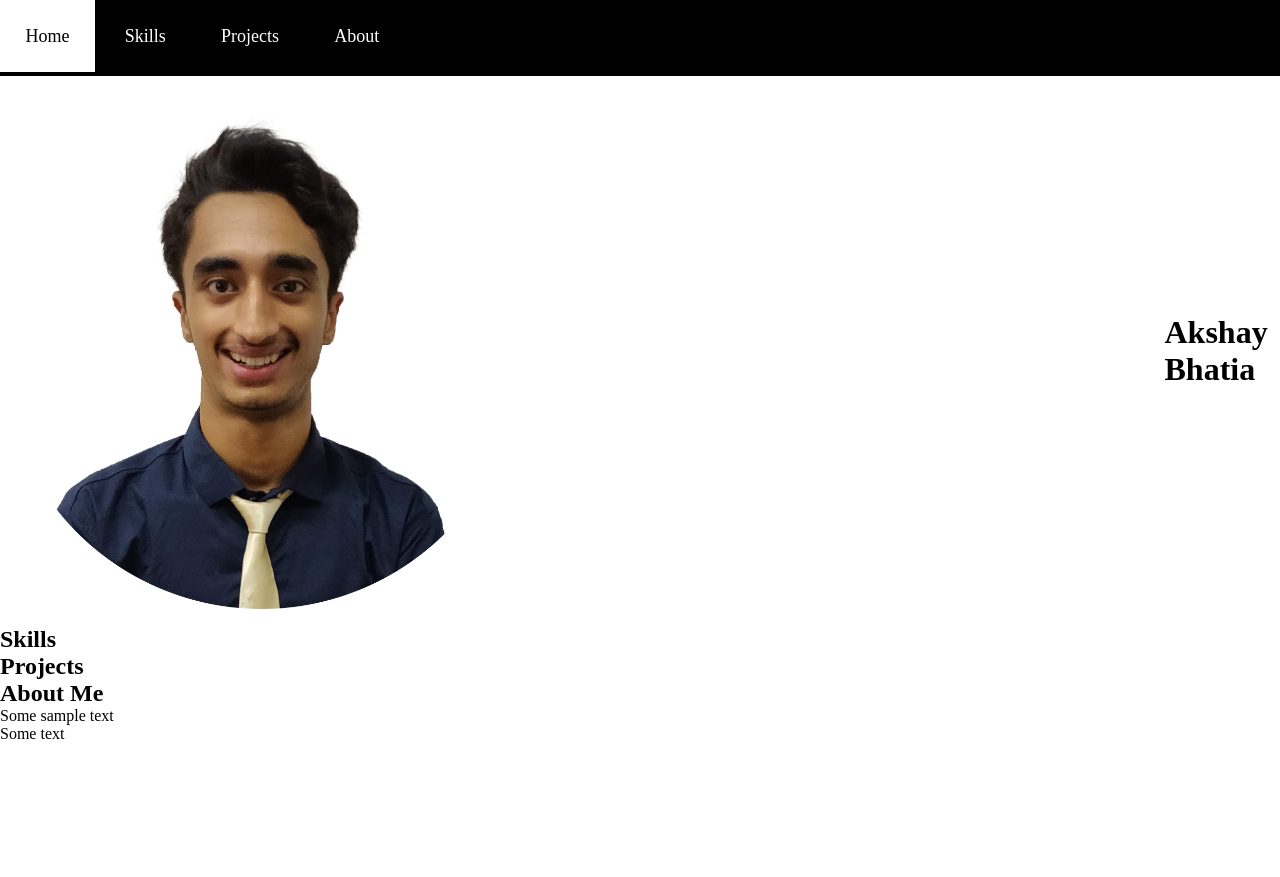
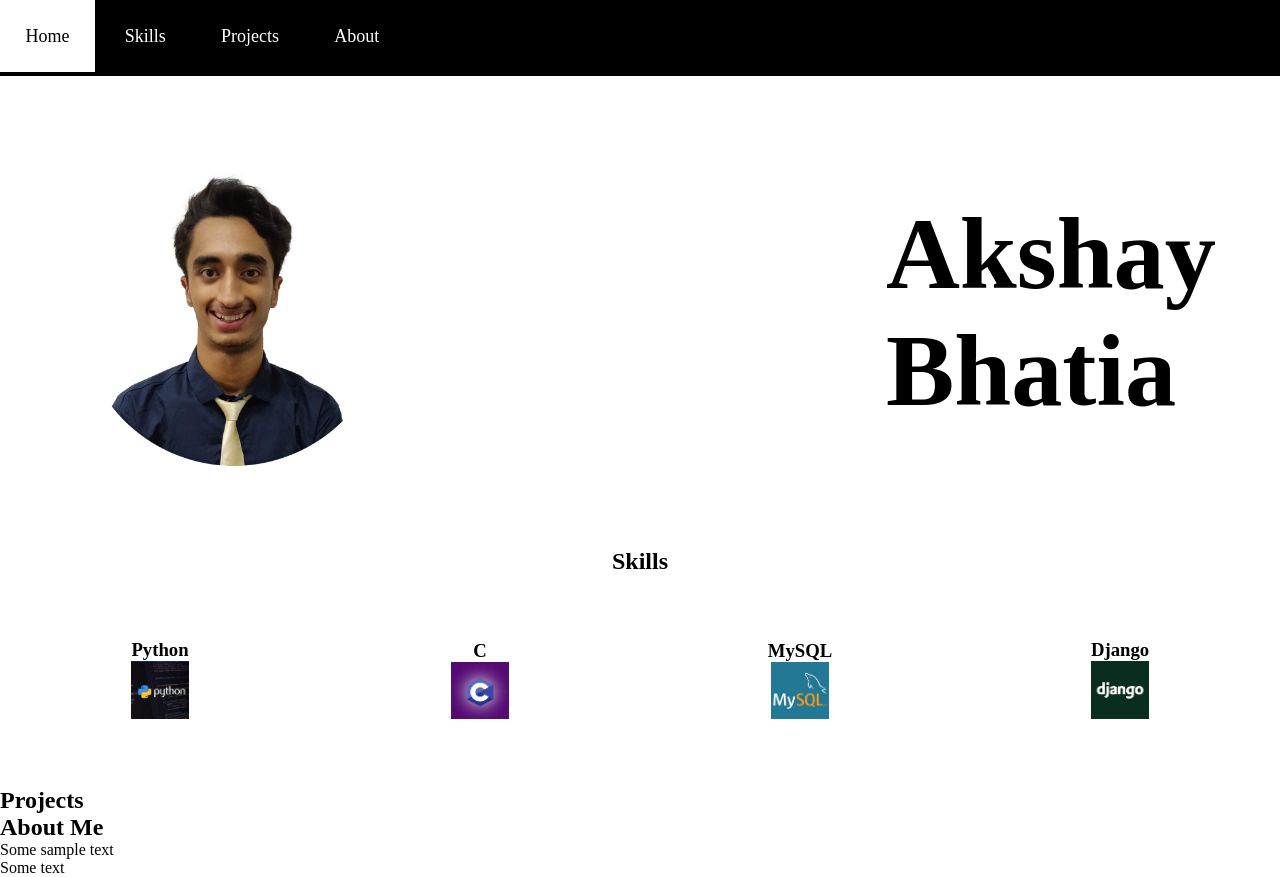
Before and after one commit to Akshay-Bhatia22/Portfolio, a plain HTML site: page HTML/index.html in a window 1280 px wide. Before the commit the page ends 800 px from the top, so only its background shows below. Drawn offline with Linux system fonts and the light colour scheme.

Commit message:
Added skills section

```diff
--- a/CSS/main.css
+++ b/CSS/main.css
@@ -5,32 +5,31 @@
 .flex-container {
     display: flex;
     flex-direction: column;
-    justify-content: space-evenly;
+    justify-content: space-around;
     align-items: center;
-    align-content: center;
 }
 
 @media (min-width: 768px) {
     .flex-container {
     display:flex;
     flex-direction: row;
-    justify-content: space-evenly;
+    justify-content: space-around;
     align-items: center;
-    align-content: center;
     }
 }
+.flex-container >div{
+    padding:5%;
+    margin:auto;
+}
+
 img.pro-pic {
     width:45%;
-    /* padding: 10%;
-    margin:auto; */
-    margin-block-start: 0.67em;
-    margin-block-end: 0.67em;
-    margin-inline-start: 0px;
-    margin-inline-end: 0px;
+    padding:2%
+}
 
-}
-.c2 {
-    padding: 10%;
+h1.full-name
+{
+    font-size: 8vw;;
 }
 .navbar ul{
     height:auto;
@@ -57,3 +56,10 @@ img.pro-pic {
     color:blue;
     text-align:center;
 }
+
+.skills-section {
+    text-align: center;
+}
+.skills-img {
+    width:30%;
+}
--- a/HTML/index.html
+++ b/HTML/index.html
@@ -28,10 +28,30 @@
 
         </div>
 
-        <div>
+        <div class="skills-section">
             <a name="skills">
                 <h2>Skills</h2>
             </a>
+            <div class="flex-container">
+                <div>
+                    <h3>Python</h3>
+                    <img class="skills-img" src="../Static/python.jpeg" alt="">
+                </div>
+                <div>
+                    <h3>C</h3>
+                    <img class="skills-img" src="../Static/Cpl.jpg" alt="">
+                </div>
+                <div>
+                    <h3>MySQL</h3>
+                    <img class="skills-img" src="../Static/mysql.jpg" alt="">
+                </div>
+                <div>
+                    <h3>Django</h3>
+                    <img class="skills-img" src="../Static/django.jpg" alt="">
+                </div>
+            </div>
+
+
         </div>
         <div>
             <a name="projects">
```
Also changed, not shown: Static/Cpl.jpg (added), Static/bg_skills.jpg (added), Static/django.jpg (added), Static/mysql.jpg (added), Static/python.jpeg (added).
